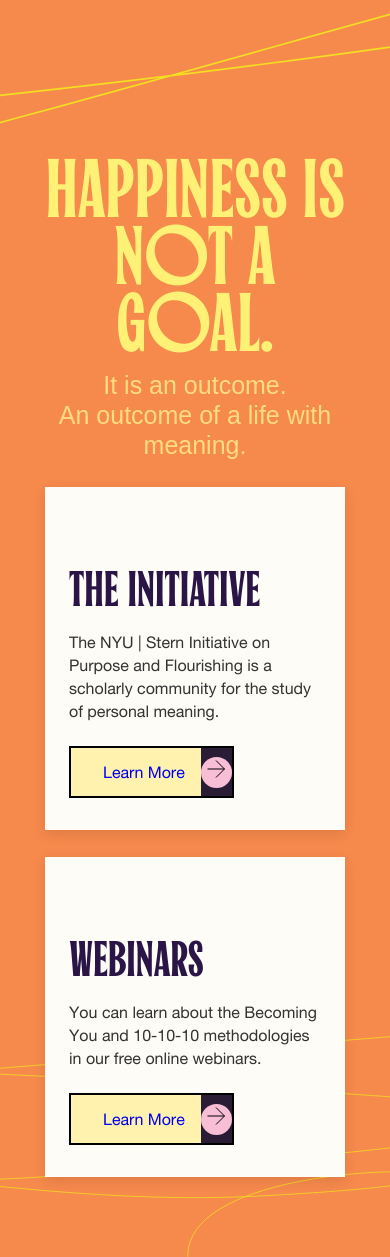
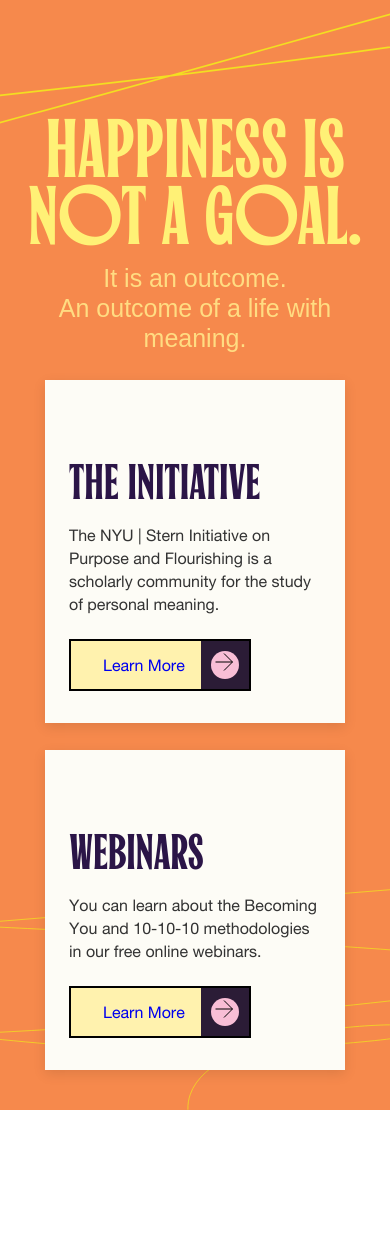
Before and after one commit to Architagarg0508/practicetwo, a Next.js app: page /orange in a window 390 px wide. After the commit the page ends 1110 px from the top, so only its background shows below. Built offline with nearby package versions, Linux system fonts and the light colour scheme; a web font is replaced by a local one.

Commit message:
Added Reusable Component

```diff
--- /dev/null
+++ b/src/app/components/Card.js
@@ -0,0 +1,55 @@
+import styles from "./Orange.module.css";
+import Link from "next/link";
+
+export default function Card({title, description, link}){
+    return(
+        <div className={styles.card}>
+      <h2>{title}</h2>
+      <p>{description}</p>
+      <Link
+        href={link}
+        target="_blank"
+        rel="noopener noreferrer"
+        className={styles.btn}
+      >
+        <span className={styles.btnText}>Learn More</span>
+        <div className={styles.Box}>
+          <div className={styles.arrowCircle}>
+            <span className={styles.arrow}>
+              <svg
+                width="19"
+                height="18"
+                viewBox="0 0 19 18"
+                fill="none"
+                aria-hidden="true"
+                xmlns="http://www.w3.org/2000/svg"
+              >
+                <path
+                  d="M9 0.515625L17.4853 9.00091L9 17.4862"
+                  stroke="black"
+                />
+                <path d="M0.514719 9.00091H17.4853" stroke="black" />
+              </svg>
+            </span>
+            <span className={styles.arrow2}>
+              <svg
+                width="19"
+                height="18"
+                viewBox="0 0 19 18"
+                fill="none"
+                aria-hidden="true"
+                xmlns="http://www.w3.org/2000/svg"
+              >
+                <path
+                  d="M9 0.515625L17.4853 9.00091L9 17.4862"
+                  stroke="black"
+                />
+                <path d="M0.514719 9.00091H17.4853" stroke="black" />
+              </svg>
+            </span>
+          </div>
+        </div>
+      </Link>
+    </div>
+    );
+}
--- a/src/app/components/Orange.js
+++ b/src/app/components/Orange.js
@@ -1,21 +1,23 @@
 import styles from "./Orange.module.css";
 import Image from "next/image";
+import Card from "./Card";
+
 export default function Orange() {
   return (
     <section className={styles.orangeSection}>
       <picture className={styles.topline}>
         <Image
           src="/Vector48.svg"
-          alt="curve"
+          alt=""
+          aria-hidden="true"
           height={0}
           width={0}
           className={styles.curve1}
         />
       </picture>
-      {/* <img src="/Vector48.svg" className={styles.curve1} alt="curve" /> */}
 
       <h1 className={styles.mainTextHeading}>
-        HAPPINESS is <br /> <span>NOT A GOAL.</span>
+        Happiness is <br /> <span>NOT A GOAL.</span>
       </h1>
       <p className={styles.mainTextPara}>
         It is an outcome. <br />
@@ -23,109 +25,24 @@ export default function Orange() {
       </p>
 
       <div className={styles.cards}>
-        <div className={styles.card}>
-          <h2>THE INITIATIVE</h2>
-          <p>
-            The NYU | Stern Initiative on Purpose and Flourishing is a scholarly
-            community for the study of personal meaning.
-          </p>
-          <a
-            href="https://www.google.com"
-            target="_blank"
-            rel="noopener noreferrer"
-            className={styles.btn}
-          >
-            <span className={styles.btnText}>Learn More</span>
-            <div className={styles.Box}>
-              <div className={styles.arrowCircle}>
-                <span className={styles.arrow}>
-                  <svg
-                    width="19"
-                    height="18"
-                    viewBox="0 0 19 18"
-                    fill="none"
-                    xmlns="http://www.w3.org/2000/svg"
-                  >
-                    <path
-                      d="M9 0.515625L17.4853 9.00091L9 17.4862"
-                      stroke="black"
-                    />
-                    <path d="M0.514719 9.00091H17.4853" stroke="black" />
-                  </svg>
-                </span>
-                <span className={styles.arrow2}>
-                  <svg
-                    width="19"
-                    height="18"
-                    viewBox="0 0 19 18"
-                    fill="none"
-                    xmlns="http://www.w3.org/2000/svg"
-                  >
-                    <path
-                      d="M9 0.515625L17.4853 9.00091L9 17.4862"
-                      stroke="black"
-                    />
-                    <path d="M0.514719 9.00091H17.4853" stroke="black" />
-                  </svg>
-                </span>
-              </div>
-            </div>
-          </a>
-        </div>
-        <div className={styles.card}>
-          <h2>WEBINARS</h2>
-          <p>
-            You can learn about the Becoming You and 10-10-10 methodologies in
-            our free online webinars.
-          </p>
-          <a
-            href="https://www.google.com"
-            target="_blank"
-            rel="noopener noreferrer"
-            className={styles.btn}
-          >
-            <span className={styles.btnText}>Learn More</span>
-            <div className={styles.Box}>
-              <span className={styles.arrowCircle}>
-                <span className={styles.arrow}>
-                  <svg
-                    width="19"
-                    height="18"
-                    viewBox="0 0 19 18"
-                    fill="none"
-                    xmlns="http://www.w3.org/2000/svg"
-                  >
-                    <path
-                      d="M9 0.515625L17.4853 9.00091L9 17.4862"
-                      stroke="black"
-                    />
-                    <path d="M0.514719 9.00091H17.4853" stroke="black" />
-                  </svg>
-                </span>
-                <span className={styles.arrow2}>
-                  <svg
-                    width="19"
-                    height="18"
-                    viewBox="0 0 19 18"
-                    fill="none"
-                    xmlns="http://www.w3.org/2000/svg"
-                  >
-                    <path
-                      d="M9 0.515625L17.4853 9.00091L9 17.4862"
-                      stroke="black"
-                    />
-                    <path d="M0.514719 9.00091H17.4853" stroke="black" />
-                  </svg>
-                </span>
-              </span>
-            </div>
-          </a>
-        </div>
+        <Card
+          title="The Initiative"
+          description="The NYU | Stern Initiative on Purpose and Flourishing is a scholarly
+            community for the study of personal meaning."
+          link="https://www.google.com"
+        />
+        <Card
+          title="Webinars"
+          description=" You can learn about the Becoming You and 10-10-10 methodologies in
+            our free online webinars."
+          link="https://www.google.com"
+        />
       </div>
       <picture className={styles.bottomline}>
         <Image
           src="/Vector47.svg"
-          alt="curve"
+          alt=""
+          aria-hidden="true"
           height={0}
           width={0}
           className={styles.curve2}
--- a/src/app/components/Orange.module.css
+++ b/src/app/components/Orange.module.css
@@ -1,7 +1,7 @@
 .orangeSection {
   background-color: #f6894c;
   min-height: 100vh;
-  padding: 80px 40px;
+  padding: 60px 40px;
   display: flex;
   flex-direction: column;
   align-items: center;
@@ -10,7 +10,7 @@
   position: relative;
   overflow: hidden;
 }
-.topline {
+.topline{
   width: 100%;
   height: 487.61px;
   overflow: hidden;
@@ -18,37 +18,26 @@
   top: 0;
 }
 .curve1 {
-  /* position: absolute;
-  top: 0;
-  left: 0; */
-  /* width: 2000px; */
   width: 100%;
   height: 100%;
   object-fit: cover;
   z-index: 0;
-  /* pointer-events: none; */
+
 }
 
-.bottomline {
+.bottomline{
   width: 100%;
-  height: 607.64px;
+  height: 500.64px;
   overflow: hidden;
   position: absolute;
   bottom: 0;
-
 }
 
 .curve2 {
-  /* position: absolute;
-  bottom: 0;
-  right: 0; */
-
   width: 100%;
   height: 100%;
   object-fit: cover;
   z-index: 0;
-  /* pointer-events: none;
-   */
 }
 
 .mainTextHeading {
@@ -68,6 +57,7 @@
   line-height: 50px;
   color: #ffdc82;
   margin-bottom: 60px;
+
 }
 
 .cards {
@@ -76,11 +66,13 @@
   justify-content: center;
   flex-wrap: wrap;
   /* overflow-x: auto; */
-  padding: 0 20px;
+  /* padding: 0 20px; */
   z-index: 1;
   box-sizing: border-box;
   width: 100%;
   max-width: 100vw;
+  padding: 0;
+
 }
 
 .card {
@@ -88,7 +80,7 @@
   padding: 48.07px 71.85px 52.5px 55.56px;
   flex: 1 1 calc(50% - 60px);
   box-sizing: border-box;
-  width: 100%;
+   width: 100%;
   max-width: calc(50% - 60px);
   min-width: 300px;
   height: auto;
@@ -106,6 +98,7 @@
   margin-top: 48.07px;
   margin-bottom: 13.2px;
   color: #2b1547;
+  text-transform: uppercase;
 }
 
 .card p {
@@ -118,26 +111,18 @@
 }
 
 .btn {
-  /* background: transparent; */
-  /* border: 2px solid #ffdc82; */
-  /* padding: 8px 14px; */
-  /* width: 194.66px; */
-  /* height: 54px; */
-
   line-height: 28px;
   cursor: pointer;
   font-size: 19px;
-  /* line-height: 28px; */
-  justify-content: space-between;
-  /* color: #2b1547; */
+  /* justify-content: space-between; */
   display: flex;
   align-items: center;
-  /* gap: 8px; */
   background-color: #fff2ae;
   border: 2px solid #000000;
   font-family: "Helvetica Neue LT Pro", sans-serif;
   font-weight: 400;
-  padding: 0;
+  /* padding: 0; */
+  padding-right: 0;
   padding-left: 20px;
   width: fit-content;
   text-decoration: none;
@@ -158,11 +143,12 @@
 
 .Box {
   background-color: #2b1c36;
-  width: 55.09px;
+  width: 54px;
   height: 54px;
   display: flex;
   align-items: center;
   justify-content: center;
+  flex-shrink: 0;
 }
 .arrow {
   position: absolute;
@@ -190,6 +176,9 @@
 }
 
 @media (max-width: 768px) {
+  .orangeSection {
+    padding: 40px 16px;
+  }
   .mainTextHeading {
     font-size: 83px;
     line-height: 67px;
@@ -224,6 +213,7 @@
   .card p {
     font-size: 16px;
     line-height: 23px;
+
   }
 
   .btn {
@@ -233,31 +223,26 @@
   }
 
   .Box {
-    width: auto;
+    width: 48px;
     height: 48px;
   }
 
-  .topline {
-    width: 100%;
-    height: 274px;
-    position: absolute;
-    top: 0;
+   .arrowCircle {
+    width: 28px;
+    height: 28px;
   }
 
-  .curve1 {
-    width: 100%;
-    height: 100%;
-    object-fit: cover;
+  .topline{
+
+    height: 274px;
+
   }
-  .bottomline {
-    width: 100%;
-    height: 240px;
-    position: absolute;
-    bottom: 0;
-  }
-  .curve2 {
-    width: 100%;
-    height: 100%;
-    object-fit: cover;
-  }
+
+.bottomline{
+  /* width: 100%; */
+  height: 240px;
+  /* position: absolute;
+  bottom: 0; */
 }
+
+}
```
